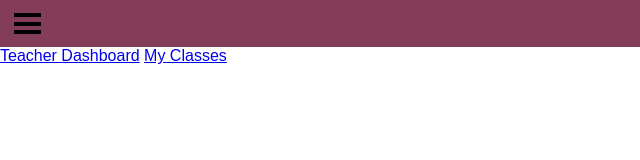
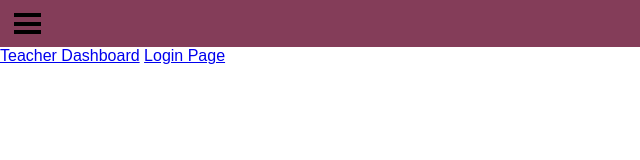
Before and after one commit to SKjustSK/attendance_record, a plain HTML site: page index.html in a window 1280 px wide. Shown: the full height of the page, 0-640 px from the left. Drawn offline with Linux system fonts and the light colour scheme.

Commit message:
Fixed linkis on main page

```diff
--- a/index.html
+++ b/index.html
@@ -21,7 +21,7 @@
 
     <div>
         <a href = "./webpages/teacher_dashboard/index.html">Teacher Dashboard</a>
-        <a href = "./webpages/myClasses/index.html">My Classes</a>
+        <a href = "./webpages/login/index.html">Login Page</a>
     </div>
 </body>
 </html>
```
